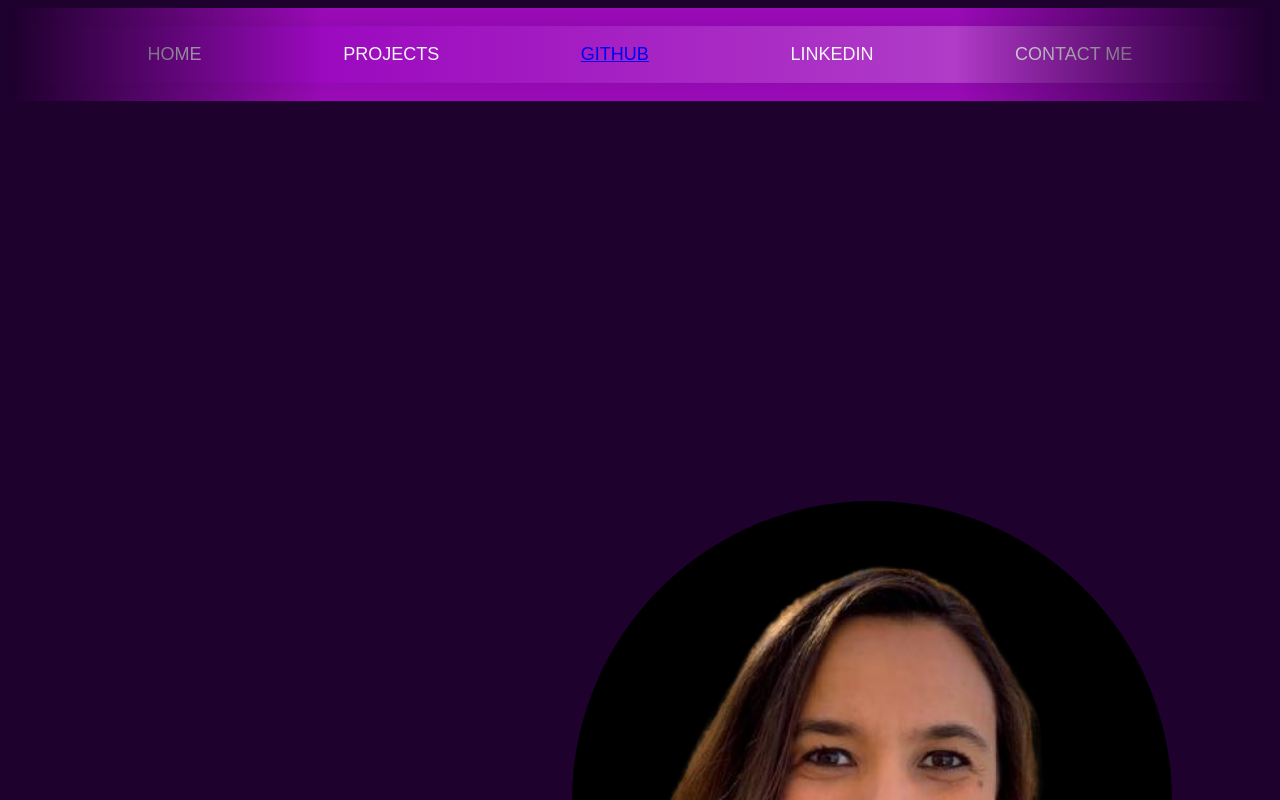
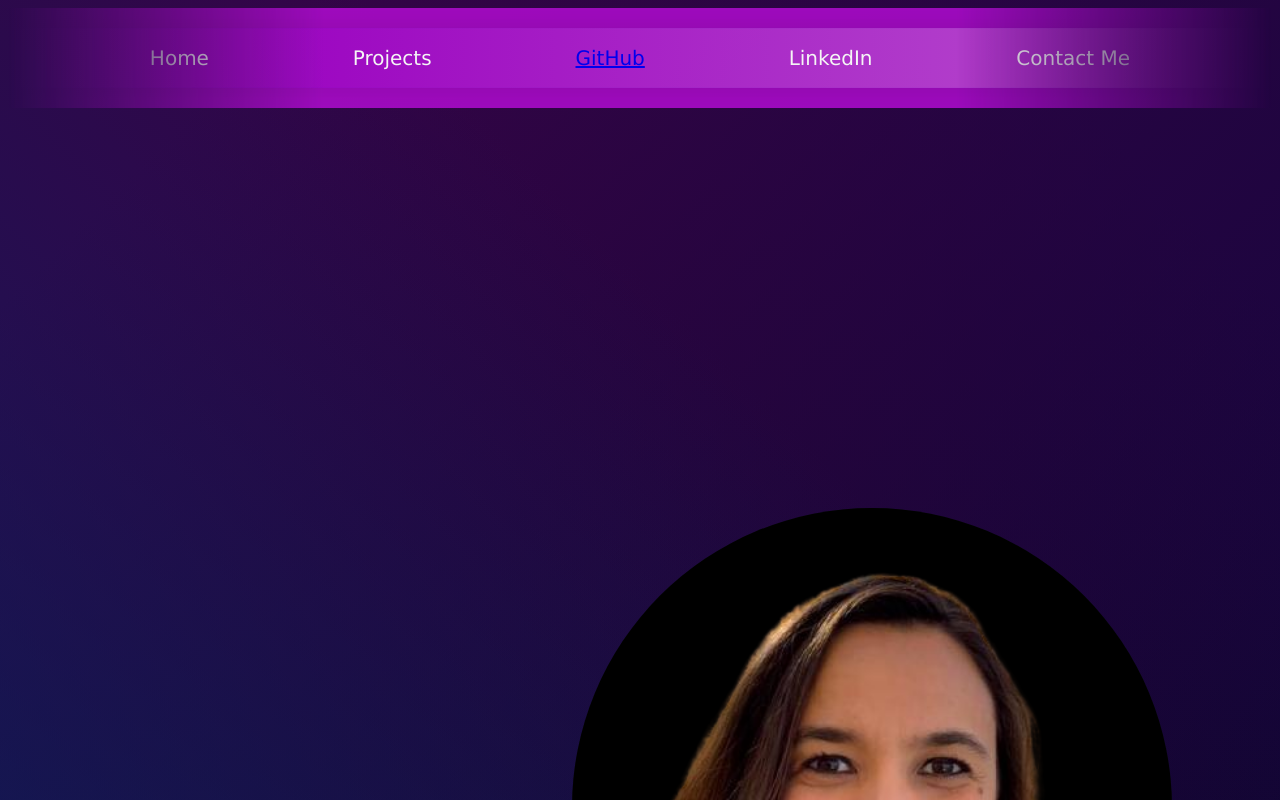
Before and after one commit to Mysia14/Portifolio-React-MT-1, a plain HTML site: page index.html in a window 1280 px wide. Shown: the top 800 px of the page. Drawn offline with Linux system fonts and the light colour scheme.

Commit message:
edited background and text font

```diff
--- a/index.css
+++ b/index.css
@@ -1,8 +1,8 @@
 body{
-    background-color:#1e012c ;
+    background: linear-gradient(45deg, #042461 0%, rgba(225, 5, 34, 0) 70%), linear-gradient(135deg, #340447 10%, rgba(49, 5, 209, 0) 80%), linear-gradient(225deg, #0f053a 10%, rgba(10, 219, 216, 0) 80%), linear-gradient(315deg, #050813 100%, rgba(9, 245, 5, 0) 70%);
     color: #ece5e8;
-    font-family: Arial, Helvetica, sans-serif;
-    font-size: 1rem;
+    font-family:Verdana, Geneva, Tahoma, sans-serif;
+    font-size: 22px;
 }
 .navbar {
     background-color: #b50ed6d5;
@@ -20,9 +20,8 @@ ul.nav-links{
     display: flex;
     padding: 8px;
     font-family: "Montserrat", "Helvetica Neue",;
-    text-transform:uppercase;
     color:whitesmoke;
-    font-size: 18px;
+    font-size: 20px;
     display: flex;
     justify-content: space-evenly;
 
@@ -64,4 +63,5 @@ header{
     width: 600px;
     height: 600px;
     border-radius: 400px 400px;
+    background-color: rgba(21, 24, 35, 0.7);
 }
```
